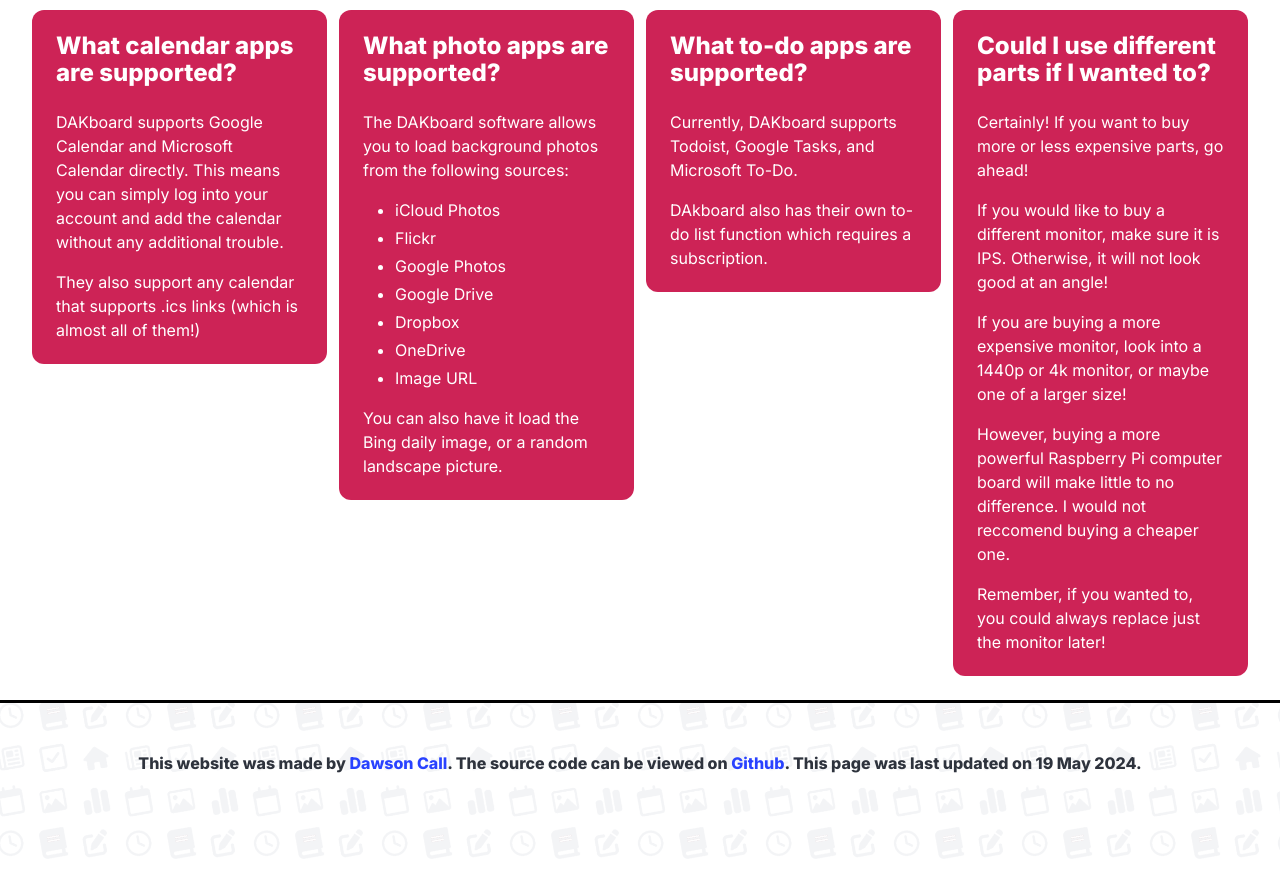
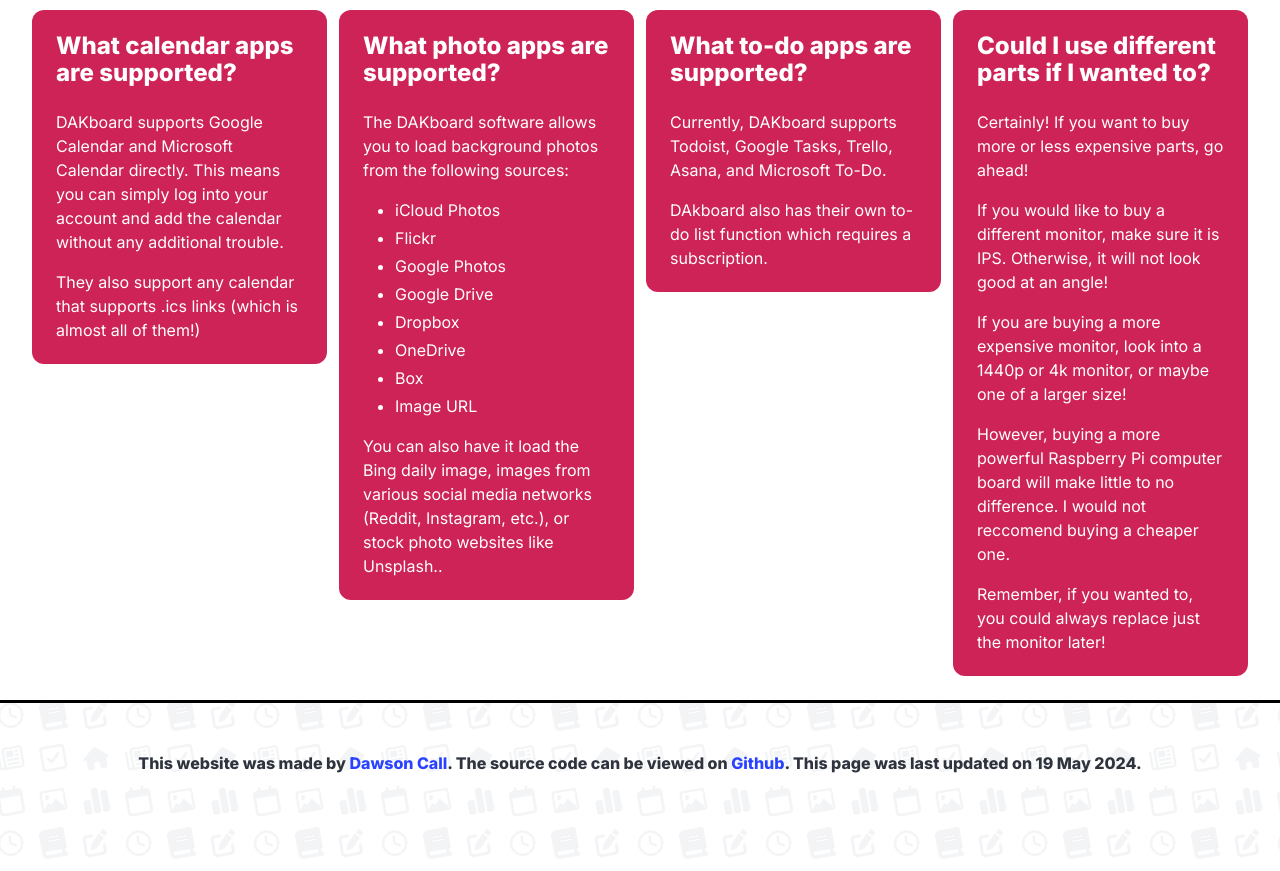
Before and after one commit to GamingLizard9/dakboard-website, a website: page pages/faq.html in a window 1280 px wide. Shown: the part 1791-2662 px from the top of the page. Drawn offline with Linux system fonts and the light colour scheme.

Commit message:
Added additional services to lists in FAQ

```diff
--- a/pages/faq.html
+++ b/pages/faq.html
@@ -202,9 +202,10 @@
                                     <li>Google Drive</li>
                                     <li>Dropbox</li>
                                     <li>OneDrive</li>
+                                    <li>Box</li>
                                     <li>Image URL</li>
                                 </ul>
-                                <p>You can also have it load the Bing daily image, or a random landscape picture.</p>
+                                <p>You can also have it load the Bing daily image, images from various social media networks (Reddit, Instagram, etc.), or stock photo websites like Unsplash..</p>
                             </div>
                         </div>
                     </div>
@@ -212,7 +213,7 @@
                         <div class="notification is-primary">
                             <div class="content">
                                 <p class="title is-size-4">What to-do apps are supported?<p>
-                                <p>Currently, DAKboard supports Todoist, Google Tasks, and Microsoft To-Do.</p>
+                                <p>Currently, DAKboard supports Todoist, Google Tasks, Trello, Asana, and Microsoft To-Do.</p>
                                 <p>DAkboard also has their own to-do list function which requires a subscription.</p>
                             </div>
                         </div>
```
